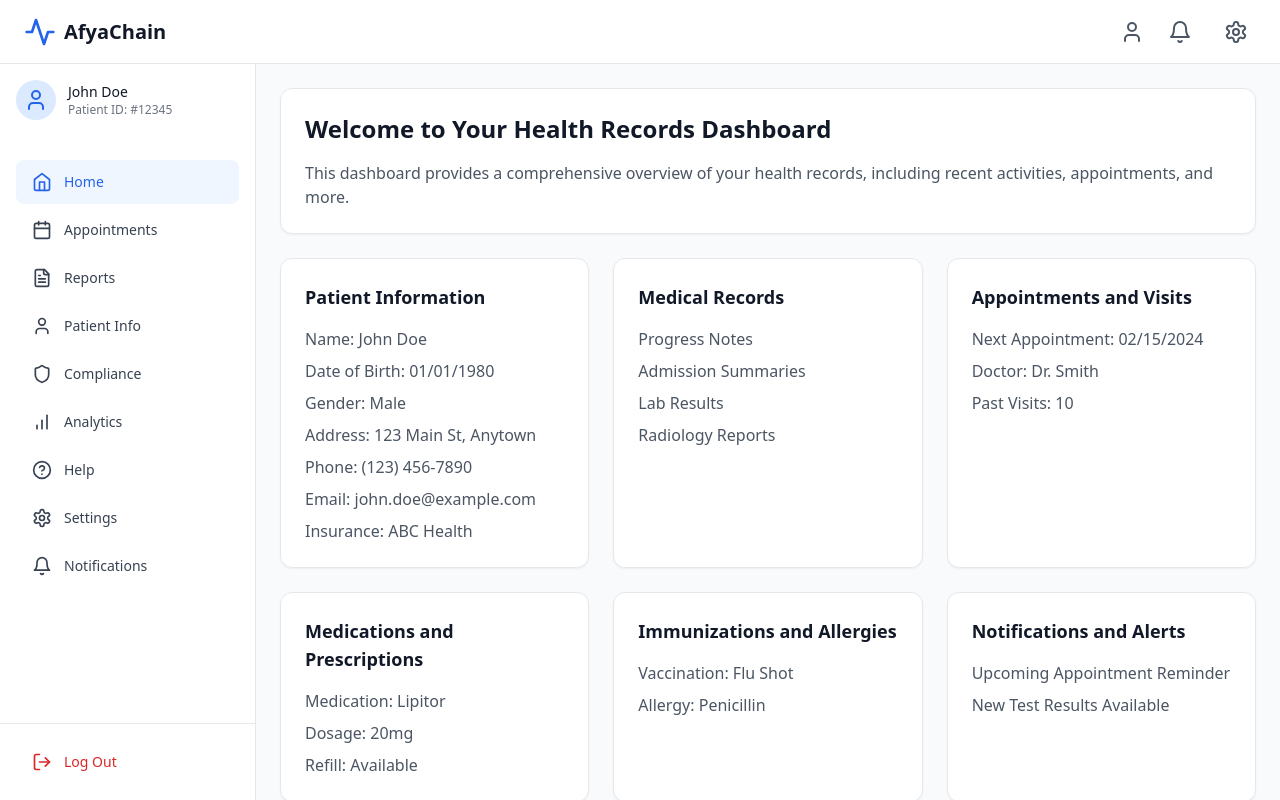
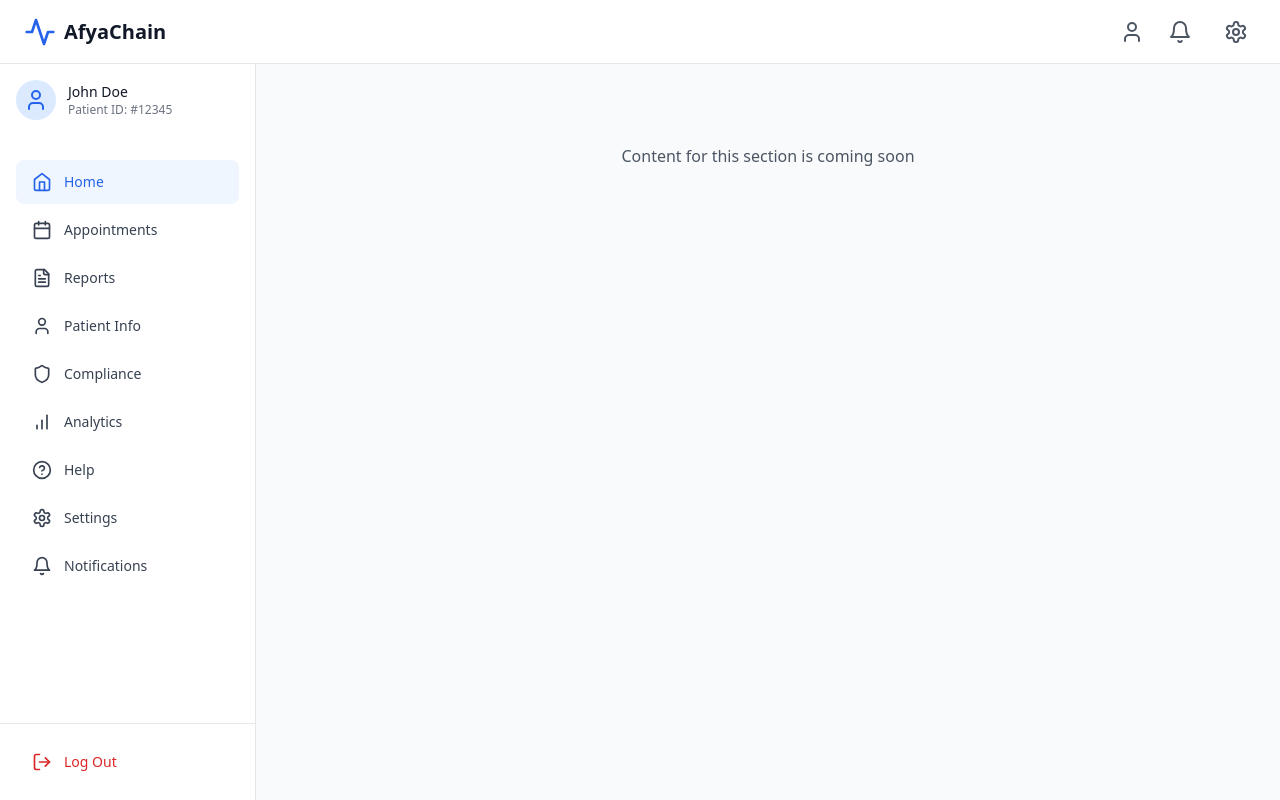
Before and after one commit to OAthooh/AfyaChain-emr, a React (Vite) app in the folder src/AfyaChain_emr_frontend/: page /health-records in a window 1280 px wide. Built offline with nearby package versions, Linux system fonts and the light colour scheme.

Commit message:
fix: correct healthrecords dashboard

```diff
--- a/src/AfyaChain_emr_frontend/src/pages/records/HealthRecordsPage.tsx
+++ b/src/AfyaChain_emr_frontend/src/pages/records/HealthRecordsPage.tsx
@@ -1,75 +1,159 @@
 import React from 'react';
+import { AppointmentRecords } from './AppointmentRecords';
+import {
+  Calendar,
+  FileText,
+  Pill,
+  Activity,
+  AlertCircle
+} from 'lucide-react';
 
-export function HealthRecordsPage() {
+interface HealthRecordsPageProps {
+  activeSection: number;
+}
+
+const metrics = [
+  {
+    name: 'Upcoming Appointments',
+    value: '3',
+    change: 'Next: Mar 20',
+    changeType: 'neutral',
+    icon: Calendar,
+  },
+  {
+    name: 'Active Prescriptions',
+    value: '4',
+    change: '2 renewals needed',
+    changeType: 'decrease',
+    icon: Pill,
+  },
+  {
+    name: 'Recent Test Results',
+    value: '2',
+    change: 'Pending review',
+    changeType: 'neutral',
+    icon: FileText,
+  },
+  {
+    name: 'Health Alerts',
+    value: '1',
+    change: 'Action needed',
+    changeType: 'decrease',
+    icon: AlertCircle,
+  },
+];
+
+export function HealthRecordsPage({ activeSection }: HealthRecordsPageProps) {
+  const renderContent = () => {
+    switch (activeSection) {
+      case 0: // Overview
         return (
           <div className="space-y-6">
-      <section className="bg-white p-6 rounded-xl shadow-sm border border-gray-200">
-        <h2 className="text-2xl font-semibold text-gray-900 mb-4">Welcome to Your Health Records Dashboard</h2>
-        <p className="text-gray-600">
-          This dashboard provides a comprehensive overview of your health records, including recent activities, appointments, and more.
-        </p>
-      </section>
+            <div className="flex items-center justify-between">
+              <h1 className="text-2xl font-bold text-gray-900">Health Records Overview</h1>
+              <div className="flex items-center space-x-4">
+                <select className="px-4 py-2 border border-gray-300 rounded-lg focus:outline-none focus:ring-2 focus:ring-blue-500">
+                  <option>Last 30 days</option>
+                  <option>Last 3 months</option>
+                  <option>Last 6 months</option>
+                  <option>Last year</option>
+                </select>
+              </div>
+            </div>
 
-      <section className="grid grid-cols-1 md:grid-cols-2 lg:grid-cols-3 gap-6">
+            <div className="grid grid-cols-1 md:grid-cols-2 lg:grid-cols-4 gap-6">
+              {metrics.map((metric) => (
+                <div
+                  key={metric.name}
+                  className="bg-white p-6 rounded-xl shadow-sm border border-gray-200"
+                >
+                  <div className="flex items-center justify-between">
+                    <metric.icon className="h-8 w-8 text-blue-600" />
+                    <span className={`text-sm font-medium ${
+                      metric.changeType === 'increase' ? 'text-green-600' :
+                      metric.changeType === 'decrease' ? 'text-red-600' :
+                      'text-gray-600'
+                    }`}>
+                      {metric.change}
+                    </span>
+                  </div>
+                  <p className="mt-4 text-2xl font-semibold text-gray-900">{metric.value}</p>
+                  <p className="mt-1 text-sm text-gray-600">{metric.name}</p>
+                </div>
+              ))}
+            </div>
+
+            <div className="grid grid-cols-1 lg:grid-cols-2 gap-6">
               <div className="bg-white p-6 rounded-xl shadow-sm border border-gray-200">
-          <h3 className="text-lg font-semibold text-gray-900 mb-4">Patient Information</h3>
-          <ul className="text-gray-600 space-y-2">
-            <li>Name: John Doe</li>
-            <li>Date of Birth: 01/01/1980</li>
-            <li>Gender: Male</li>
-            <li>Address: 123 Main St, Anytown</li>
-            <li>Phone: (123) 456-7890</li>
-            <li>Email: john.doe@example.com</li>
-            <li>Insurance: ABC Health</li>
-          </ul>
+                <h2 className="text-lg font-semibold text-gray-900 mb-4">Recent Activities</h2>
+                <div className="space-y-4">
+                  <div className="flex items-center justify-between p-4 border-b">
+                    <div className="flex items-center space-x-3">
+                      <Calendar className="h-5 w-5 text-blue-600" />
+                      <div>
+                        <p className="text-sm font-medium text-gray-900">Cardiology Appointment</p>
+                        <p className="text-xs text-gray-500">March 20, 2024 - 9:30 AM</p>
+                      </div>
+                    </div>
+                    <span className="text-sm text-blue-600">Upcoming</span>
+                  </div>
+                  <div className="flex items-center justify-between p-4 border-b">
+                    <div className="flex items-center space-x-3">
+                      <FileText className="h-5 w-5 text-green-600" />
+                      <div>
+                        <p className="text-sm font-medium text-gray-900">Blood Test Results</p>
+                        <p className="text-xs text-gray-500">March 15, 2024</p>
+                      </div>
+                    </div>
+                    <span className="text-sm text-green-600">Completed</span>
+                  </div>
+                </div>
               </div>
 
               <div className="bg-white p-6 rounded-xl shadow-sm border border-gray-200">
-          <h3 className="text-lg font-semibold text-gray-900 mb-4">Medical Records</h3>
-          <ul className="text-gray-600 space-y-2">
-            <li>Progress Notes</li>
-            <li>Admission Summaries</li>
-            <li>Lab Results</li>
-            <li>Radiology Reports</li>
-          </ul>
+                <h2 className="text-lg font-semibold text-gray-900 mb-4">Current Medications</h2>
+                <div className="space-y-4">
+                  <div className="flex items-center justify-between p-4 border-b">
+                    <div className="flex items-center space-x-3">
+                      <Pill className="h-5 w-5 text-blue-600" />
+                      <div>
+                        <p className="text-sm font-medium text-gray-900">Lisinopril</p>
+                        <p className="text-xs text-gray-500">10mg - Once daily</p>
                       </div>
+                    </div>
+                    <span className="text-sm text-green-600">Active</span>
+                  </div>
+                  <div className="flex items-center justify-between p-4 border-b">
+                    <div className="flex items-center space-x-3">
+                      <Pill className="h-5 w-5 text-blue-600" />
+                      <div>
+                        <p className="text-sm font-medium text-gray-900">Metformin</p>
+                        <p className="text-xs text-gray-500">500mg - Twice daily</p>
+                      </div>
+                    </div>
+                    <span className="text-sm text-yellow-600">Renewal needed</span>
+                  </div>
+                </div>
+              </div>
+            </div>
+          </div>
+        );
 
-        <div className="bg-white p-6 rounded-xl shadow-sm border border-gray-200">
-          <h3 className="text-lg font-semibold text-gray-900 mb-4">Appointments and Visits</h3>
-          <ul className="text-gray-600 space-y-2">
-            <li>Next Appointment: 02/15/2024</li>
-            <li>Doctor: Dr. Smith</li>
-            <li>Past Visits: 10</li>
-          </ul>
-        </div>
-      </section>
+      case 1: // Appointments
+        return <AppointmentRecords />;
 
-      <section className="grid grid-cols-1 md:grid-cols-2 lg:grid-cols-3 gap-6">
-        <div className="bg-white p-6 rounded-xl shadow-sm border border-gray-200">
-          <h3 className="text-lg font-semibold text-gray-900 mb-4">Medications and Prescriptions</h3>
-          <ul className="text-gray-600 space-y-2">
-            <li>Medication: Lipitor</li>
-            <li>Dosage: 20mg</li>
-            <li>Refill: Available</li>
-          </ul>
-        </div>
-
-        <div className="bg-white p-6 rounded-xl shadow-sm border border-gray-200">
-          <h3 className="text-lg font-semibold text-gray-900 mb-4">Immunizations and Allergies</h3>
-          <ul className="text-gray-600 space-y-2">
-            <li>Vaccination: Flu Shot</li>
-            <li>Allergy: Penicillin</li>
-          </ul>
-        </div>
-
-        <div className="bg-white p-6 rounded-xl shadow-sm border border-gray-200">
-          <h3 className="text-lg font-semibold text-gray-900 mb-4">Notifications and Alerts</h3>
-          <ul className="text-gray-600 space-y-2">
-            <li>Upcoming Appointment Reminder</li>
-            <li>New Test Results Available</li>
-          </ul>
-        </div>
-      </section>
+      default:
+        return (
+          <div className="text-center text-gray-600 mt-8">
+            Content for this section is coming soon
           </div>
         );
     }
+  };
+
+  return (
+    <div className="p-6 overflow-auto bg-gray-50">
+      {renderContent()}
+    </div>
+  );
+}
```
Lines whose indentation alone changed are shown as unchanged.
